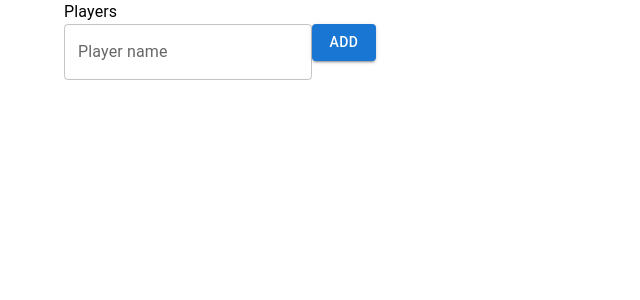
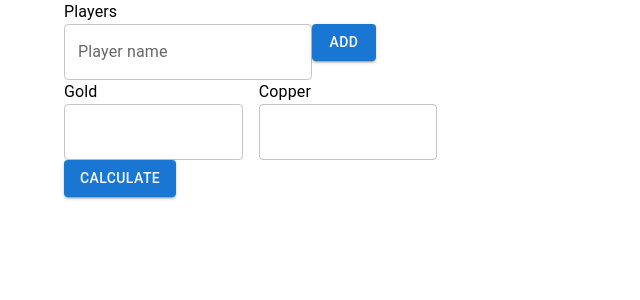
Before and after one commit to JamesJose7/dnd-companion-toolbox, a React (Create React App) app: page / in a window 1280 px wide. Shown: the top 300 px of the page, without its empty margins (0-640 px from the left). Built offline with nearby package versions, Linux system fonts and the light colour scheme.

Commit message:
Add currency input fields

```diff
--- a/src/App.js
+++ b/src/App.js
@@ -2,6 +2,7 @@ import Container from '@mui/material/Container';
 import styled from '@emotion/styled';
 import { Box } from '@mui/material';
 import PlayersEditor from './components/PlayersEditor';
+import CurrencyInput from './components/CurrencyInput';
 
 const Page = styled(Box)`
   min-height: 100vh;
@@ -12,6 +13,7 @@ function App() {
     <Page>
       <Container>
         <PlayersEditor />
+        <CurrencyInput />
       </Container>
     </Page>
   );
--- /dev/null
+++ b/src/components/CurrencyInput.js
@@ -0,0 +1,58 @@
+import React, { useState } from 'react';
+import { Box, Button, Grid, TextField, Typography } from '@mui/material';
+
+const gameCurrencies = [
+  {
+    id: 1,
+    name: 'Gold',
+    amount: 0,
+  },
+  {
+    id: 2,
+    name: 'Copper',
+    amount: 0,
+  },
+];
+
+const CurrencyInput = () => {
+  const [currencies, setCurrencies] = useState(gameCurrencies);
+
+  const handleCurrencyChange = (id, newAmount) => {
+    const modifiedCurrencies = [...currencies];
+    const currencyIndex = modifiedCurrencies.findIndex(
+      (currency) => id === currency.id
+    );
+
+    if (currencyIndex !== -1) {
+      modifiedCurrencies[currencyIndex].amount = parseInt(newAmount) || 0;
+      setCurrencies(modifiedCurrencies);
+    }
+  };
+
+  const handleCalculateCurrencyDistribution = () => {
+    console.log(currencies);
+  };
+
+  return (
+    <Box>
+      <Grid container spacing={2}>
+        {currencies.map((currency) => (
+          <Grid item xs={2} key={currency.id}>
+            <Typography>{currency.name}</Typography>
+            <TextField
+              type="number"
+              onChange={(event) =>
+                handleCurrencyChange(currency.id, event.target.value)
+              }
+            />
+          </Grid>
+        ))}
+      </Grid>
+      <Button variant="contained" onClick={handleCalculateCurrencyDistribution}>
+        Calculate
+      </Button>
+    </Box>
+  );
+};
+
+export default CurrencyInput;
--- a/src/components/PlayersEditor.js
+++ b/src/components/PlayersEditor.js
@@ -55,7 +55,7 @@ const PlayersEditor = () => {
 
       <Box>
         {players.map((player) => (
-          <Box>
+          <Box key={player}>
             <Typography>{player}</Typography>
             <IconButton
               aria-label="delete"
```
